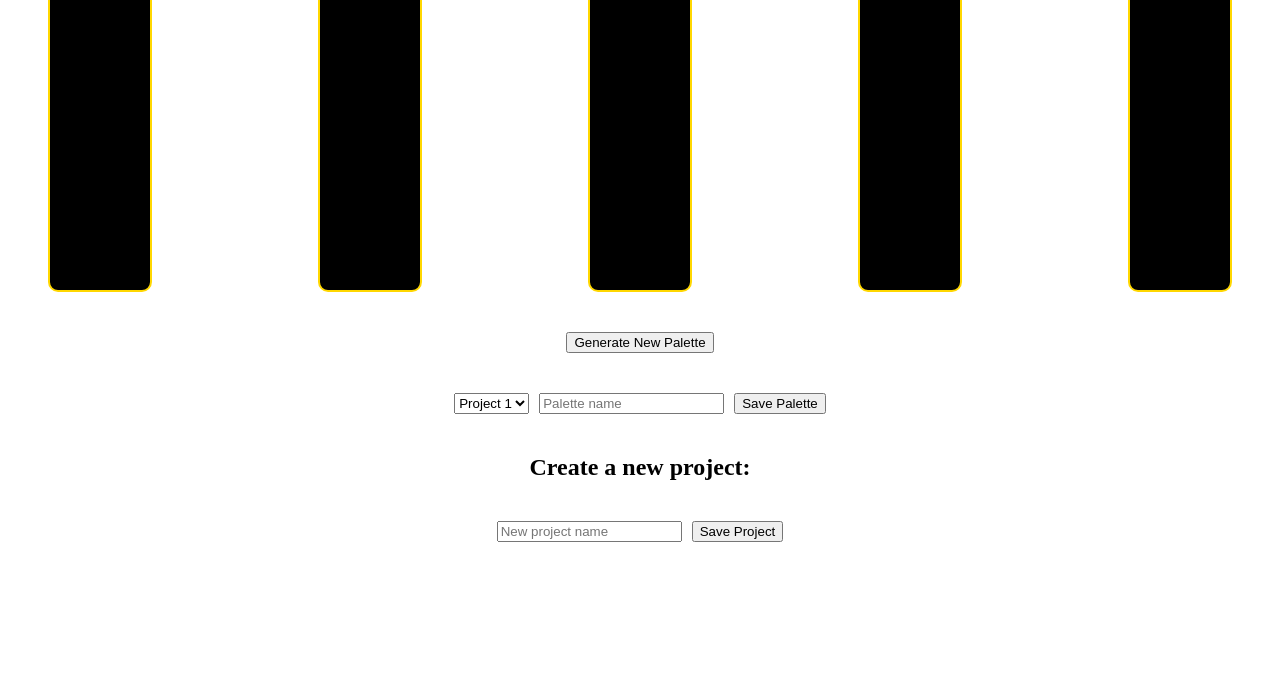
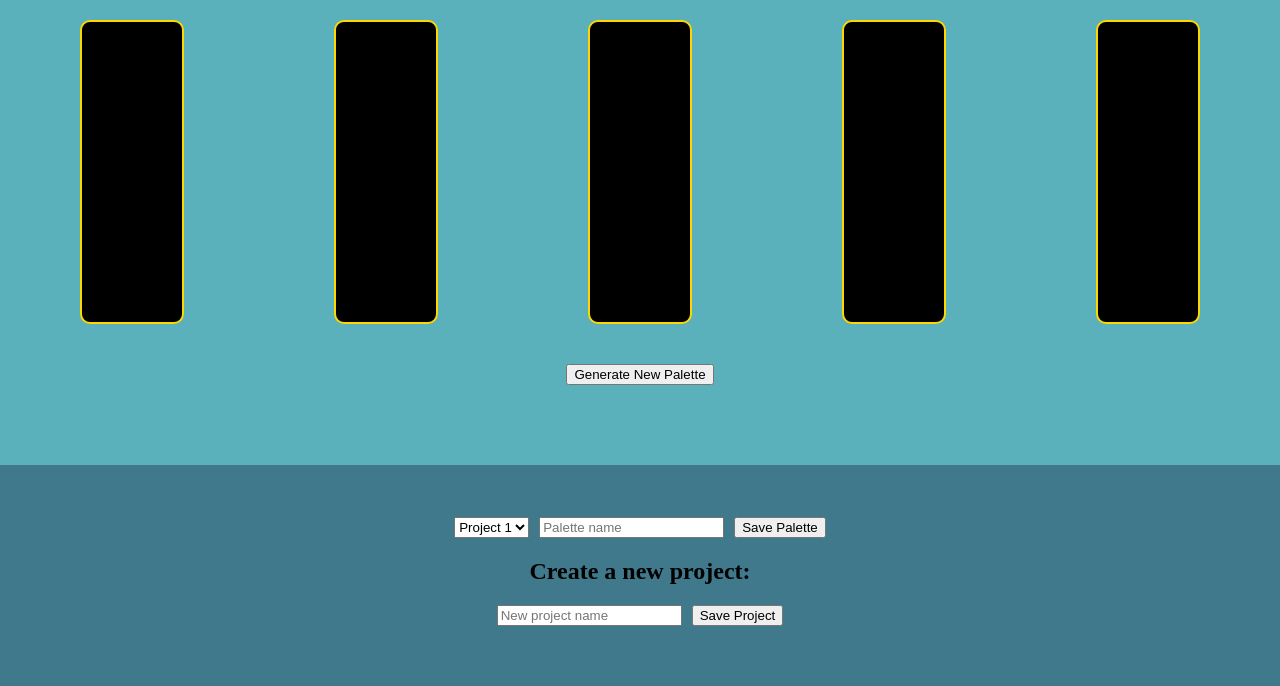
Before and after one commit to Board-Ape/palette-picker-pwa, a website: page public/index.html in a window 1280 px wide. Shown: the part 115-801 px from the top of the page. Drawn offline with nearby package versions, Linux system fonts and the light colour scheme.

Commit message:
Dribble Inspiration Addition

```diff
--- a/public/css/styles.css
+++ b/public/css/styles.css
@@ -1,3 +1,18 @@
+body {
+  background-color: #40798C;
+}
+
+.top-half {
+  background-color: #5AB1BB;
+  padding: 40px;;
+  margin: -8px;
+}
+
+.bottom-half {
+  padding: 40px;
+  margin: -8px;
+}
+
 h1, h2 {
   margin: auto;
   text-align: center;
--- a/public/index.html
+++ b/public/index.html
@@ -7,6 +7,7 @@
     <title>Palette Picker</title>
   </head>
   <body>
+  <div class="top-half">
     <header>
       <h1>Palette Picker</h1>
     </header>
@@ -30,6 +31,8 @@
       <article class="new-palette">
         <button>Generate New Palette</button>
       </article>
+    </div>
+    <div class="bottom-half">
       <article class="save-palette">
         <select>
           <option value="Project 1">Project 1</option>
@@ -56,6 +59,7 @@
         />
         <button>Save Project</button>
       </div>
+    </div>
     </section>
     <script src="//ajax.googleapis.com/ajax/libs/jquery/1.6.4/jquery.min.js"></script>
     <script src="js/scripts.js"></script>
```
